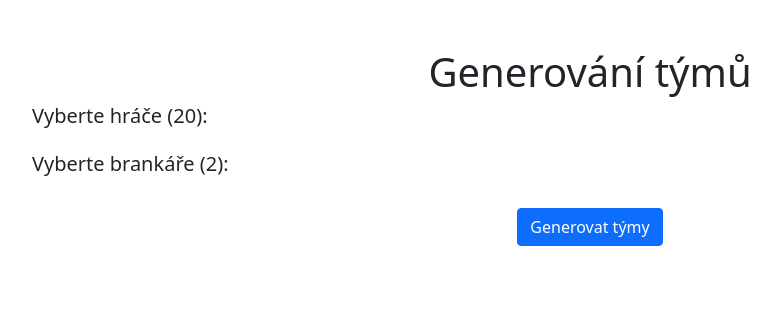
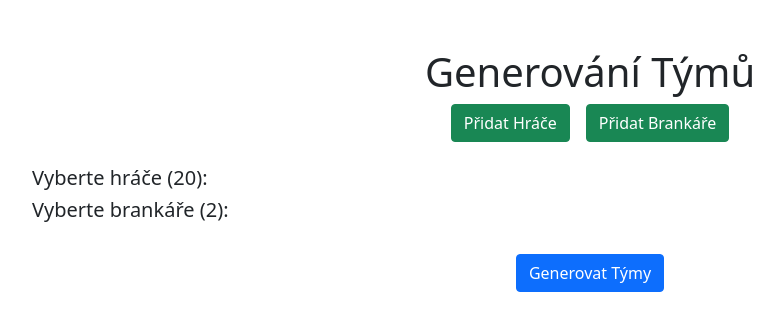
Before and after one commit to MarkkoFarmer/Team-Balancer, a Flask app: page / in a window 1280 px wide. Shown: the top 331 px of the page, without its empty margins (50-833 px from the left). Run offline with Flask 3, Linux system fonts and the light colour scheme.

Commit message:
Update index.html

```diff
--- a/templates/index.html
+++ b/templates/index.html
@@ -3,18 +3,23 @@
 <head>
     <meta charset="UTF-8">
     <meta name="viewport" content="width=device-width, initial-scale=1.0">
-    <title>Generování týmů</title>
-    <!-- Přidání Bootstrapu -->
+    <title>Generování Týmů</title>
     <link href="https://cdn.jsdelivr.net/npm/bootstrap@5.1.3/dist/css/bootstrap.min.css" rel="stylesheet">
     <script src="https://code.jquery.com/jquery-3.6.0.min.js"></script>
 </head>
 <body>
     <div class="container mt-5">
-        <h1 class="text-center">Generování týmů</h1>
+        <h1 class="text-center">Generování Týmů</h1>
+
+        <!-- Odkazy pro přidání hráčů a brankářů -->
+        <div class="d-flex justify-content-center mb-4">
+            <a href="{{ url_for('add_player') }}" class="btn btn-success mx-2">Přidat Hráče</a>
+            <a href="{{ url_for('add_goalkeeper') }}" class="btn btn-success mx-2">Přidat Brankáře</a>
+        </div>
+
+        <!-- Výběr hráčů -->
+        <h5>Vyberte hráče (20):</h5>
         <form method="POST">
-            <!-- Výběr hráčů -->
-            <div class="mb-3">
-                <h5>Vyberte hráče (20):</h5>
             <div class="row">
                 {% for player in players %}
                     <div class="col-md-3 mb-3">
@@ -24,14 +29,12 @@
                             <input type="checkbox" name="player_name" value="{{ player }}" {% if player in selected_players %}checked{% endif %}>
                             <label for="player_skill">Skill</label>
                             <input type="number" name="player_skill" step="0.01" class="form-control" value="{{ selected_skills[loop.index0] }}" required>
+                            <button type="submit" name="remove_player" value="{{ player }}" class="btn btn-danger btn-sm mt-2">Odstranit</button>
                         </div>
                     </div>
                 {% endfor %}
             </div>
-            </div>
-
             <!-- Výběr brankářů -->
-            <div class="mb-3">
             <h5>Vyberte brankáře (2):</h5>
             <div class="row">
                 {% for gk in goalkeepers %}
@@ -42,15 +45,14 @@
                             <input type="checkbox" name="gk_name" value="{{ gk }}" {% if gk in selected_gks %}checked{% endif %}>
                             <label for="gk_skill">Skill</label>
                             <input type="number" name="gk_skill" step="0.01" class="form-control" value="{{ selected_gk_skills[loop.index0] }}" required>
+                            <button type="submit" name="remove_gk" value="{{ gk }}" class="btn btn-danger btn-sm mt-2">Odstranit</button>
                         </div>
                     </div>
                 {% endfor %}
             </div>
-            </div>
 
-            <!-- Tlačítko pro generování týmů -->
             <div class="d-flex justify-content-center mt-4">
-                <button type="submit" class="btn btn-primary">Generovat týmy</button>
+                <button type="submit" class="btn btn-primary">Generovat Týmy</button>
             </div>
         </form>
 
@@ -80,7 +82,6 @@
         {% endif %}
     </div>
 
-    <!-- Přidání JavaScriptu pro Bootstrap -->
     <script src="https://cdn.jsdelivr.net/npm/bootstrap@5.1.3/dist/js/bootstrap.bundle.min.js"></script>
 </body>
 </html>
```
Lines whose indentation alone changed are shown as unchanged.
